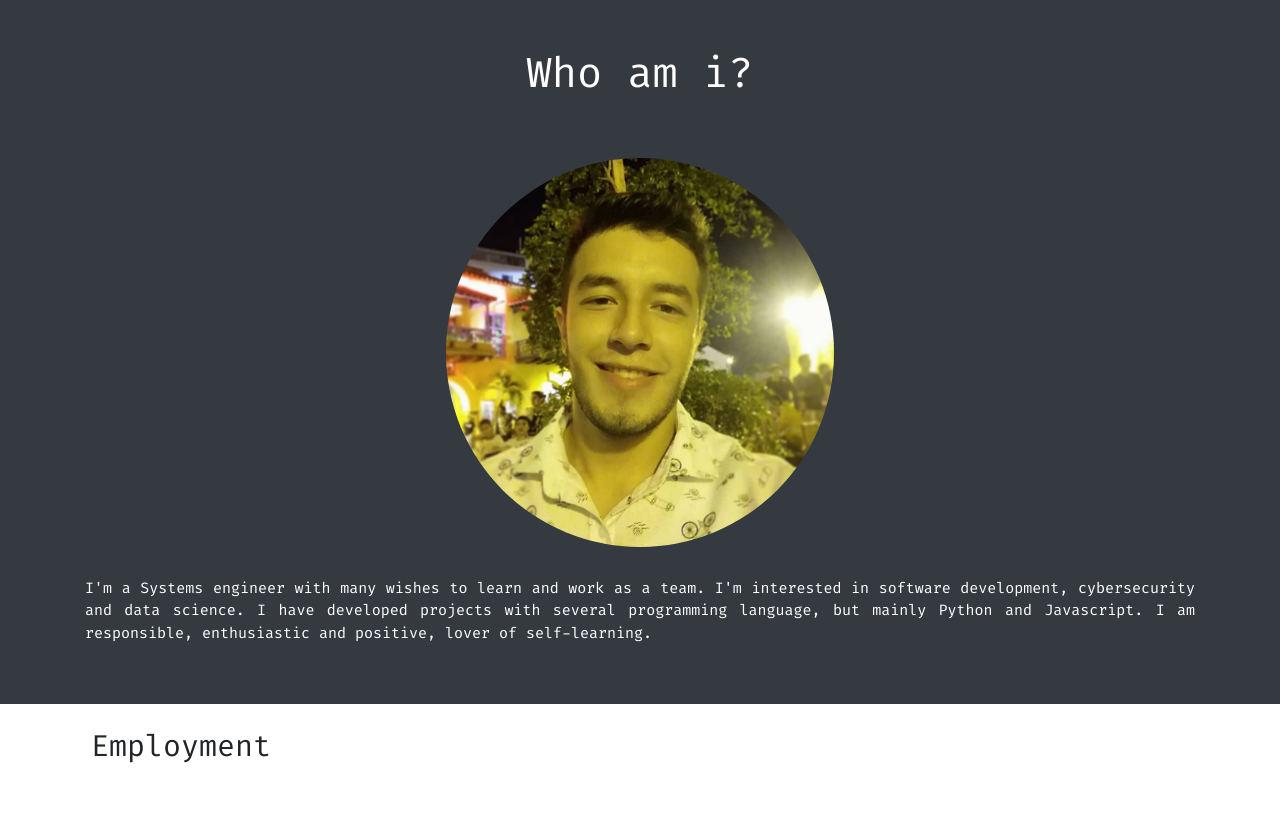
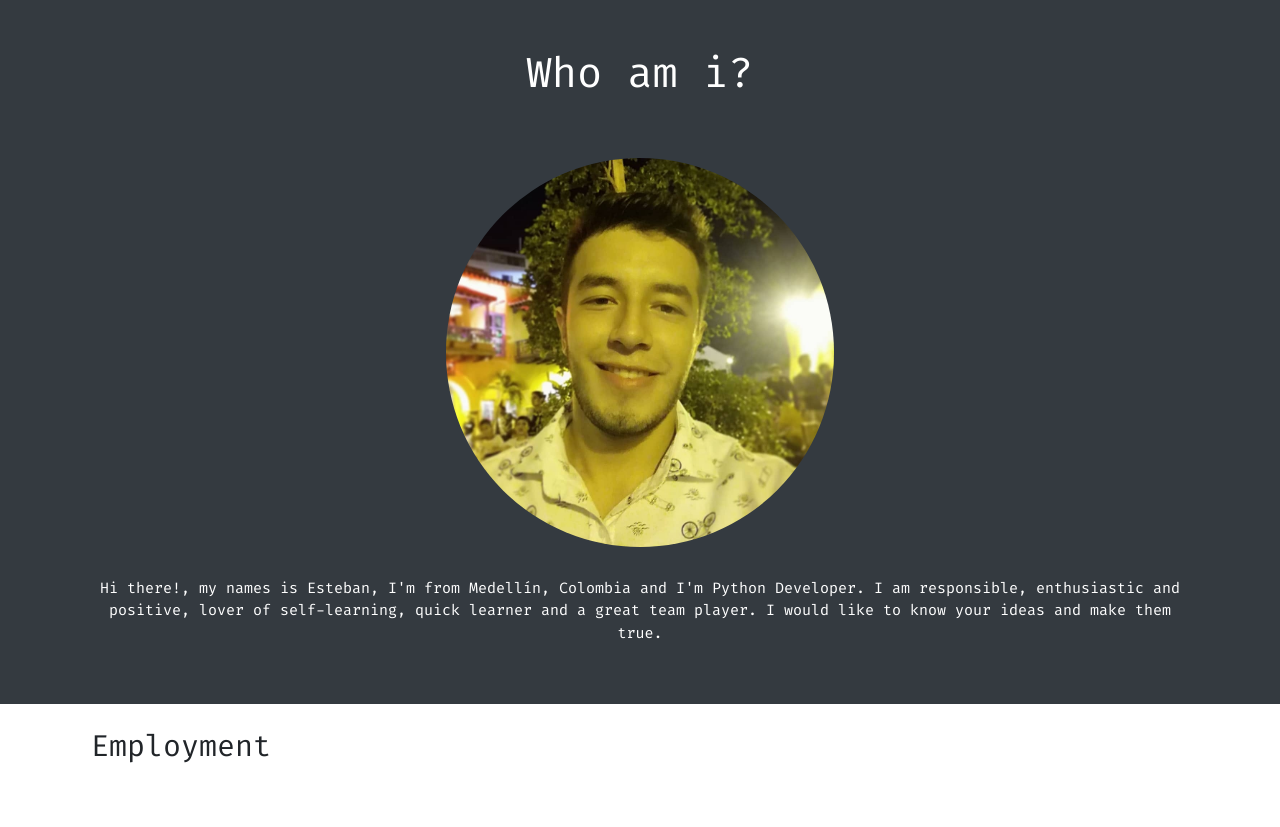
Before and after one commit to esmejia277/Portfolio, a Flask app: page / in a window 1280 px wide. Shown: the top 827 px of the page. Run offline with Flask 2, Linux system fonts and the light colour scheme; some libraries are stand-ins or nearby versions.

Commit message:
Changed description

```diff
--- a/flask/app/templates/index.html
+++ b/flask/app/templates/index.html
@@ -7,12 +7,11 @@
   <div class="container">
     <h1 class="display-4 text-center">Who am i? </h1>
     <img class="esteban-photo" src="static\img\esteban.jpg" alt="">
-    <p class="lead text-justify">
-      I'm a Systems engineer with many wishes to learn and work as a team.
-      I'm interested in software development, cybersecurity and data science.
-      I have developed projects with several programming language, but mainly
-      Python and Javascript. I am responsible, enthusiastic and positive,
-      lover of self-learning.
+    <p class="lead text-center">
+      Hi there!, my names is Esteban, I'm from Medellín, Colombia and I'm Python Developer.
+      I am responsible, enthusiastic and positive, lover of self-learning,
+      quick learner and a great team player.
+      I would like to know your ideas and make them true.
     </p>
   </div>
 </div>
```
